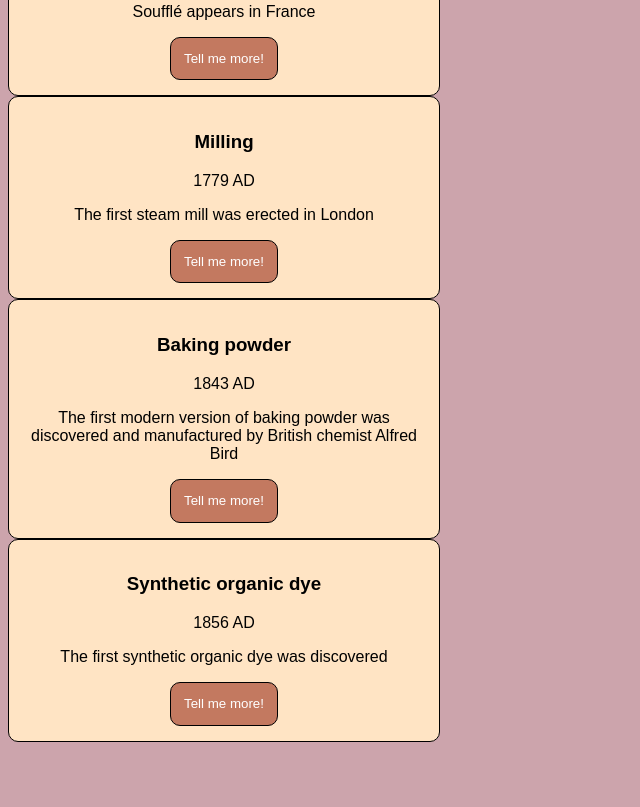
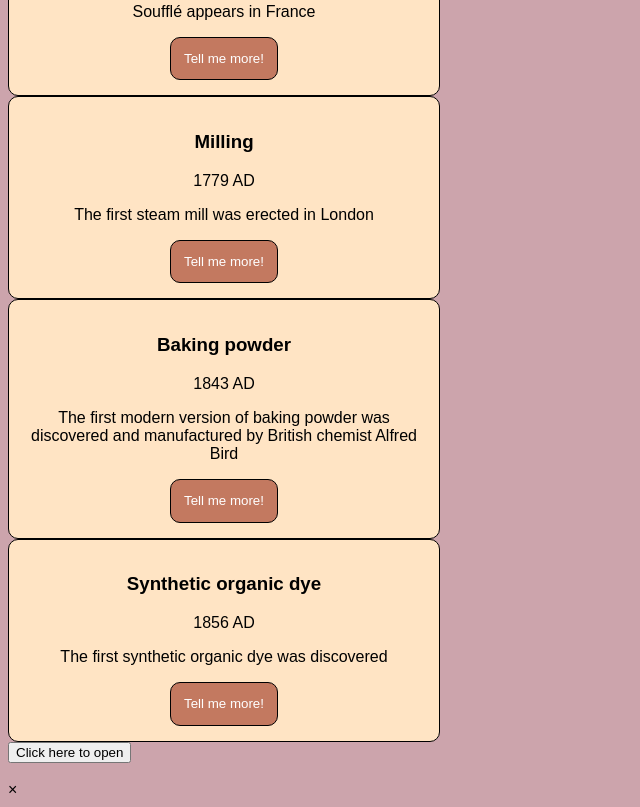
Before and after one commit to Black-Codher-Bootcamp-Johnson/unit-03-javascript-assignment-johnson-group-b, a website with bundled scripts: page index.html in a window 1280 px wide. Shown: the part 774-1581 px from the top of the page, without its empty margins (0-640 px from the left). Before the commit the page ends 1524 px from the top, so only its background shows below. Built offline with nearby package versions, Linux system fonts and the light colour scheme.

Commit message:
javascript group assignment

```diff
--- a/index.html
+++ b/index.html
@@ -10,5 +10,16 @@
   <body>
     <div class="timeline"></div>
     <script type="module" src="js/index.js"></script>
+    <button class="trigger">Click here to open</button>
+    <div id="modal-container">
+      <div id="modal-date">
+      <div id="modal-title">
+      <div id="modal-image">
+        <img id="modal-image" src=""
+      <div id="modal-full description">
+      <div id="modal-close-button">
+        <span class="close-button">&times;</span>
+      </div>
+
   </body>
 </html>
```
Also changed, not shown: modal image of chocolate cupcake.jpg (added).
